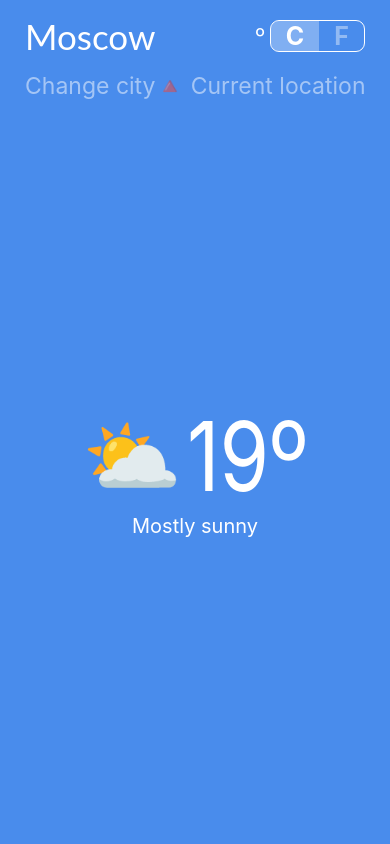
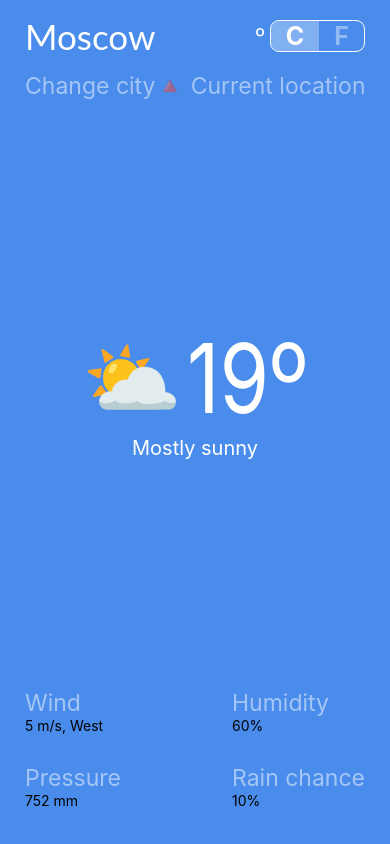
Before and after one commit to dekitsuneco/react-native-weather-forecast, a React Native app: screen / in a window 390 px wide. Built offline with nearby package versions, Linux system fonts and the light colour scheme.

Commit message:
Create mockup for bottom info block

```diff
--- a/App.js
+++ b/App.js
@@ -1,6 +1,7 @@
 import React, {useState} from 'react';
 import {View, FlatList, Text, Image, StyleSheet} from 'react-native';
 import Header from './components/Header/Header';
+import Info from './components/Info/Info';
 import Main from './components/Main/Main';
 
 const App = () => {
@@ -8,6 +9,7 @@ const App = () => {
     <View style={styles.root}>
       <Header />
       <Main />
+      <Info />
     </View>
   );
 };
--- /dev/null
+++ b/components/Info/Info.js
@@ -0,0 +1,31 @@
+import {StyleSheet, Text, View} from 'react-native';
+import React from 'react';
+import InfoItem from './InfoItem/InfoItem';
+
+const Info = () => {
+  return (
+    <View style={styles.infoView}>
+      <View style={styles.infoRow}>
+        <InfoItem title="Wind" value="5 m/s, West" isBottomRow={false} />
+        <InfoItem title="Pressure" value="752 mm" isBottomRow={true} />
+      </View>
+      <View style={styles.infoRow}>
+        <InfoItem title="Humidity" value="60%" isBottomRow={false} />
+        <InfoItem title="Rain chance" value="10%" isBottomRow={true} />
+      </View>
+    </View>
+  );
+};
+
+export default Info;
+
+const styles = StyleSheet.create({
+  infoView: {
+    flexDirection: 'row',
+    justifyContent: 'space-between',
+    paddingBottom: 35,
+    paddingHorizontal: 25,
+    textAlign: 'center',
+  },
+  infoRow: {},
+});
--- /dev/null
+++ b/components/Info/InfoItem/InfoItem.js
@@ -0,0 +1,29 @@
+import {StyleSheet, Text, View} from 'react-native';
+import React from 'react';
+
+const InfoItem = ({title, value, isBottomRow}) => {
+  return (
+    <View
+      style={
+        // eslint-disable-next-line react-native/no-inline-styles
+        isBottomRow ? {...styles.infoItem, marginBottom: 0} : styles.infoItem
+      }>
+      <Text style={styles.infoTitle}>{title}</Text>
+      <Text style={styles.infoValue}>{value}</Text>
+    </View>
+  );
+};
+
+export default InfoItem;
+
+const styles = StyleSheet.create({
+  infoItem: {
+    marginBottom: 30,
+  },
+  infoTitle: {
+    fontSize: 23,
+    opacity: 0.5,
+    color: 'white',
+  },
+  infoValue: {},
+});
```
